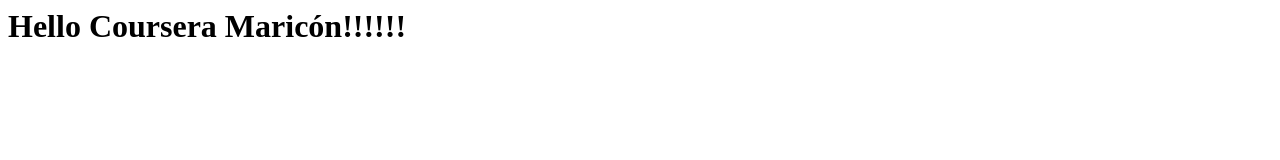
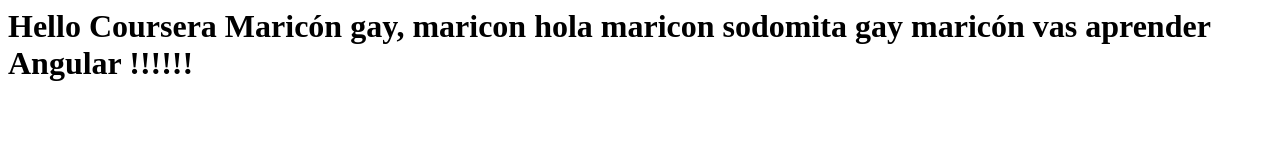
Before and after one commit to SergiMPorto/Angular, a plain HTML site: page index.html in a window 1280 px wide. Drawn offline with Linux system fonts and the light colour scheme.

Commit message:
modificacion

```diff
--- a/index.html
+++ b/index.html
@@ -5,6 +5,6 @@
     <title>Hello Coursera</title>
 </head>
 <body>
-    <h1>Hello Coursera Maricón!!!!!!</h1>
+    <h1>Hello Coursera Maricón gay, maricon hola maricon sodomita gay maricón vas aprender Angular  !!!!!!</h1>
 </body>
 </html>
```
